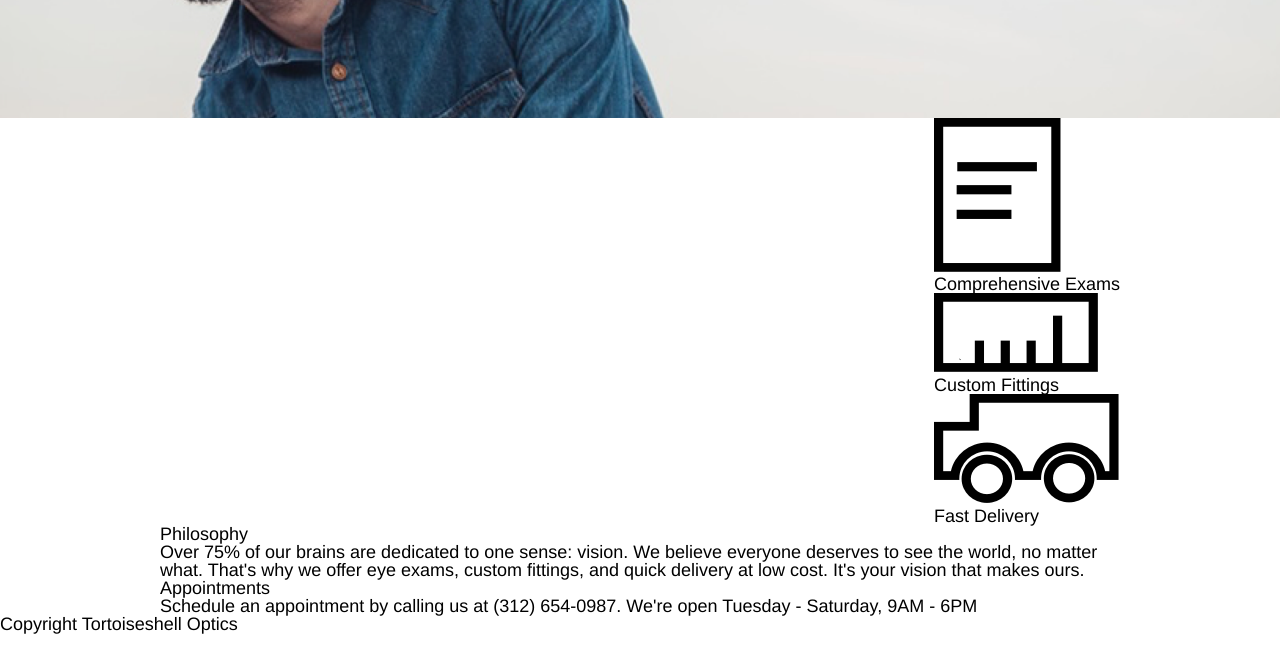
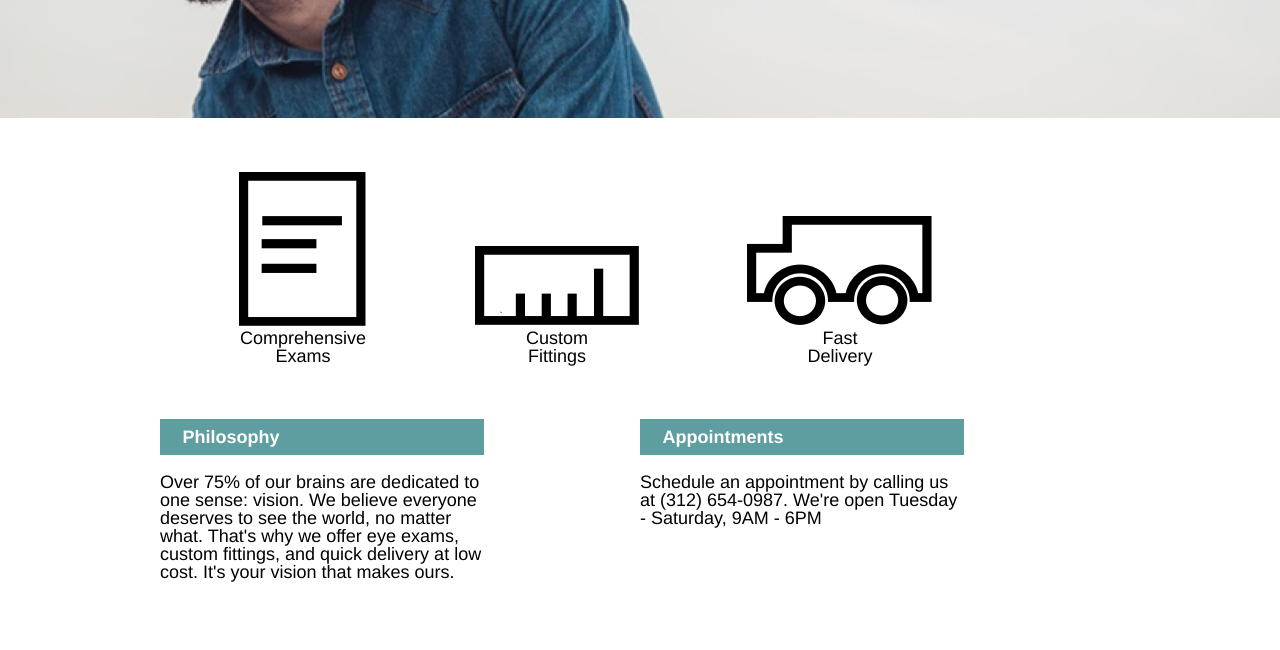
Before and after one commit to sebasgil/tortoiseshell_optics, a plain HTML site: page index.html in a window 1280 px wide. Shown: the part 422-1072 px from the top of the page. Drawn offline with Linux system fonts and the light colour scheme.

Commit message:
Finish desktop design to 80% redline accuracy

```diff
--- a/index.html
+++ b/index.html
@@ -35,18 +35,21 @@
     <div id="services">
       <div class="box">
         <img src="./resources/images/paper-icon.png">
-        <h2>Comprehensive Exams</h2>
+        <p>Comprehensive</p>
+        <p>Exams</p>
       </div>
       <div class="box">
         <img src="./resources/images/ruler-icon.png">
-        <h2>Custom Fittings</h2>
+        <p>Custom</p>
+        <p>Fittings</p>
       </div>
       <div class="box">
         <img src="./resources/images/truck-icon.png">
-        <h2>Fast Delivery</h2>
+        <p>Fast</p>
+        <p>Delivery</p>
       </div>
     </div>
-    <div id="contact">
+    <div class="container" id="contact">
       <div class="box">
         <h2>Philosophy</h2>
         <p>Over 75% of our brains are dedicated to one sense: vision. We believe
@@ -62,6 +65,7 @@
   </div>
 </body>
 <footer>
+  <img src="./resources/images/logo-black.png">
   <p>Copyright Tortoiseshell Optics</p>
 </footer>
 </html>
--- a/resources/css/style.css
+++ b/resources/css/style.css
@@ -3,6 +3,8 @@ html {
   line-height: 1.4;
   font-family: Helvetica;
 }
+
+/* Style Header */
 
 header {
   margin: 0 auto;
@@ -14,6 +16,8 @@ header {
 #banner {
   height: 30rem;
   justify-content: flex-start;
+  flex-direction: column;
+  align-items: flex-end;
 }
 
 .container {
@@ -21,8 +25,7 @@ header {
   margin: 0 auto;
   /*border: 1px dashed black;*/
   display: flex;
-  flex-direction: column;
-  align-items: flex-end;
+
 }
 
 .subcontainer {
@@ -71,3 +74,73 @@ a {
 #menu2 {
   display: none;
 }
+
+/* Style Body */
+
+#content {
+  /*border: 1px dashed black;*/
+  margin-top: 3rem;
+  margin-bottom: 4rem;
+  display: flex;
+  flex-direction: column;
+}
+
+/* not meeting spec sheet exactly here, but defining a fixed
+height of 8rem breaks the design at the desktop size */
+
+#services {
+  display: flex;
+  /*border: 1px dashed yellow;*/
+  width: 100%;
+  justify-content: center;
+  text-align: center;
+  align-items: baseline;
+  margin-bottom: 3rem;
+}
+
+#content .box {
+  /*border: 1px dashed red;*/
+  padding-right: 6rem;
+}
+
+#contact {
+  width: 100%;
+  display: flex;
+  justify-content: center;
+  /*border: 1px dashed black;*/
+  /*margin-bottom: 5rem;*/
+}
+
+#contact .box {
+  /*border: 1px dashed red;*/
+  width: 35%;
+  margin-right: 5%;
+}
+
+#contact h2 {
+  background-color: cadetblue;
+  font-size: 1rem;
+  font-weight: bold;
+  color: white;
+  margin-bottom: 1rem;
+  padding: 0.5rem 1.25rem;
+}
+
+/*Style Footer*/
+
+footer {
+  width: 960px;
+  margin: 0 auto;
+  display: flex;
+  /*border: 1px dashed red;*/
+}
+
+footer img {
+  margin: 4rem 1rem 4rem 4rem;
+  height: 1.5rem;
+  /*border: 1px dashed orange;*/
+}
+
+footer p {
+  margin: 4rem 0rem 4rem 1rem;
+}
```
